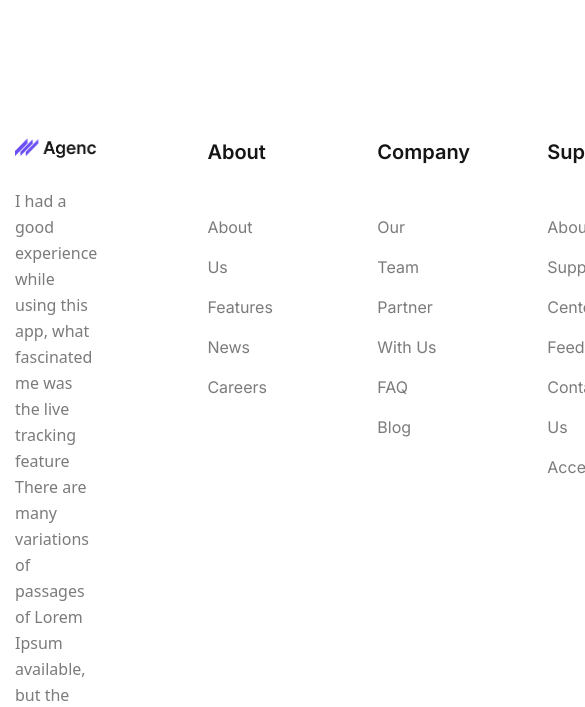
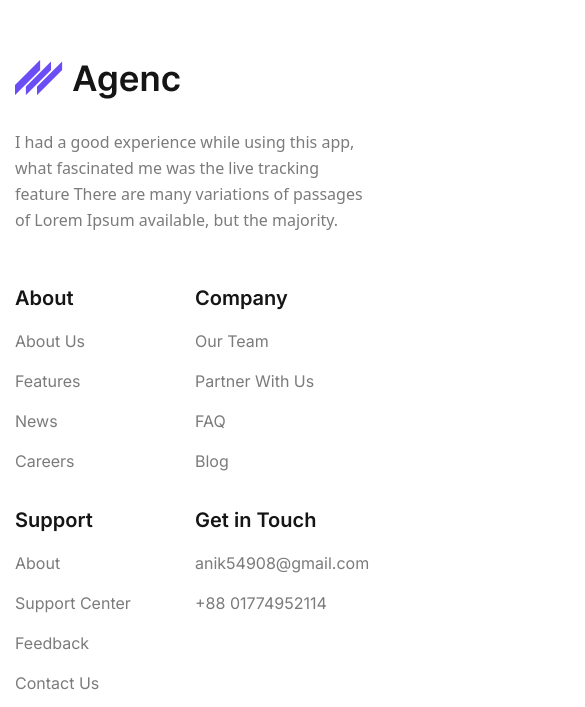
Before and after one commit to Roni006/agenc, a React (Vite) app: page / in a window 390 px wide. Shown: the part 11293-12000 px from the top of the page, 585 px wide, since content can reach past the window. Built offline with nearby package versions, Linux system fonts and the light colour scheme.

Commit message:
responsive the templete for large device

```diff
--- a/src/components/Footer/Footer.jsx
+++ b/src/components/Footer/Footer.jsx
@@ -6,18 +6,19 @@ import logo from '../../assets/footer-logo.png'
 const Footer = () => {
     return (
         <>
-            <section className='pt-[150px]'>
+            <section className='pt-[70px] lg:pt-[150px]'>
                 <div className="container">
-                    <div className="footer-content flex gap-[110px] justify-between mb-[50px]">
-                        <div className="item1 max-w-[33.33%]">
+                    <div className="footer-content lg:flex gap-[110px] justify-between mb-[50px]">
+                        <div className="item1 w-full lg:w-[356px] pb-[50px] lg:pb-0">
                             <a href="Navbar.jsx">
                                 <img src={logo} alt="footer logo" />
                             </a>
                             <p className='text-[16px] leading-[26px] text-[#7b7b7b] pt-[30px] max-w-[356px]'>I had a good experience while using this app, what fascinated me was the live tracking feature There are many variations of passages of Lorem Ipsum available, but the majority.</p>
                         </div>
 
-                        <div className="item1 max-w-[16.66%]">
-                            <h3 className='text-[20px] text-[#151515] font-inter font-semibold mb-10'>About</h3>
+                        <div className="grid grid-cols-2 lg:grid-cols-4 gap-0 lg:gap-[110px] gap-y-6 lg:gap-y-0">
+                            <div className="item1 w-[72px]">
+                                <h3 className='text-[20px] text-[#151515] font-inter font-semibold mb-2 lg:mb-10'>About</h3>
                                 <ul className='menu'>
                                     <li><a href="#">About Us</a></li>
                                     <li><a href="#">Features</a></li>
@@ -26,8 +27,8 @@ const Footer = () => {
                                 </ul>
                             </div>
 
-                        <div className="item1 max-w-[16.66%]">
-                            <h3 className='text-[20px] text-[#151515] font-inter font-semibold mb-10'>Company</h3>
+                            <div className="item1 w-[121px]">
+                                <h3 className='text-[20px] text-[#151515] font-inter font-semibold mb-2 lg:mb-10'>Company</h3>
                                 <ul className='menu'>
                                     <li><a href="#">Our Team</a></li>
                                     <li><a href="#">Partner With Us</a></li>
@@ -35,8 +36,9 @@ const Footer = () => {
                                     <li><a href="#">Blog</a></li>
                                 </ul>
                             </div>
-                        <div className="item1 max-w-[16.66%]">
-                            <h3 className='text-[20px] text-[#151515] font-inter font-semibold mb-10'>Support</h3>
+
+                            <div className="item w-[118px]">
+                                <h3 className='text-[20px] text-[#151515] font-inter font-semibold mb-2 lg:mb-10'>Support</h3>
                                 <ul className='menu'>
                                     <li><a href="#">About</a></li>
                                     <li><a href="#">Support Center</a></li>
@@ -45,12 +47,14 @@ const Footer = () => {
                                     <li><a href="#">Accessibility</a></li>
                                 </ul>
                             </div>
-                        <div className="item1 max-w-[16.66%]">
-                            <h3 className='text-[20px] text-[#151515] font-inter font-semibold mb-10'>Get in Touch</h3>
+
+                            <div className="item1 w-[122px">
+                                <h3 className='text-[20px] text-[#151515] font-inter font-semibold mb-2 lg:mb-10'>Get in Touch</h3>
                                 <ul className='menu'>
                                     <li><a href="mailto: anik54908@gmail.com">anik54908@gmail.com</a></li>
                                     <li><a href="tel: +88 01774952114">+88 01774952114</a></li>
                                 </ul>
+                            </div>
                         </div>
                     </div>
                     <div className="copy-right">
@@ -59,6 +63,7 @@ const Footer = () => {
                     </div>
                 </div>
             </section>
+
         </>
     )
 }
--- a/src/components/Navbar/Navbar.jsx
+++ b/src/components/Navbar/Navbar.jsx
@@ -36,8 +36,8 @@ const Navbar = () => {
                             <a href="#" className="py-[15px] px-[42px] bg-[#6A4DF4] text-white text-[20px] rounded-[10px] font-semibold border-1 border-[#6A4DF4] hover:bg-transparent hover:text-[#6A4DF4] duration-300 font-inter">Contact</a>
                         </div>
                     </div>
-                    <div className={`mobile-menu w-screen bg-[#694df4f3] z-99999 fixed top-0 right-0 flex flex-col justify-center items-center gap-4  duration-300 transition-all ease-in-out
-                        ${showMenu ? 'h-screen opacity-100' : 'h-0 opacity-0'}
+                    <div className={`mobile-menu w-screen bg-[#694df4f3] z-99999 fixed opacity-0 invisible top-0 right-0 flex flex-col justify-center items-center gap-4 duration-300 transition-all ease-in-out
+                            ${showMenu ? 'translate-x-0 opacity-100 visible h-full' : 'translate-x-full opacity-0 invisible h-0'}
 
                         `}>
                         <a href="Navbar.jsx">Home</a>
--- a/src/components/Review/Review.jsx
+++ b/src/components/Review/Review.jsx
@@ -69,7 +69,7 @@ const Review = () => {
                             There are many variations of passages of Lorem Ipsum available, but themajority  have suffered alteration in some form.
                         </p>
                     </div>
-                    <div className="slider-main relative">
+                    <div className="slider-main relative ">
                         <Slider {...settings}>
                             <div className="review-item duration-500 max-w-[425px] py-[55px] px-[58px] rounded-[30px]">
                                 <img src={quote} alt="" />
```
Lines whose indentation alone changed are shown as unchanged.
